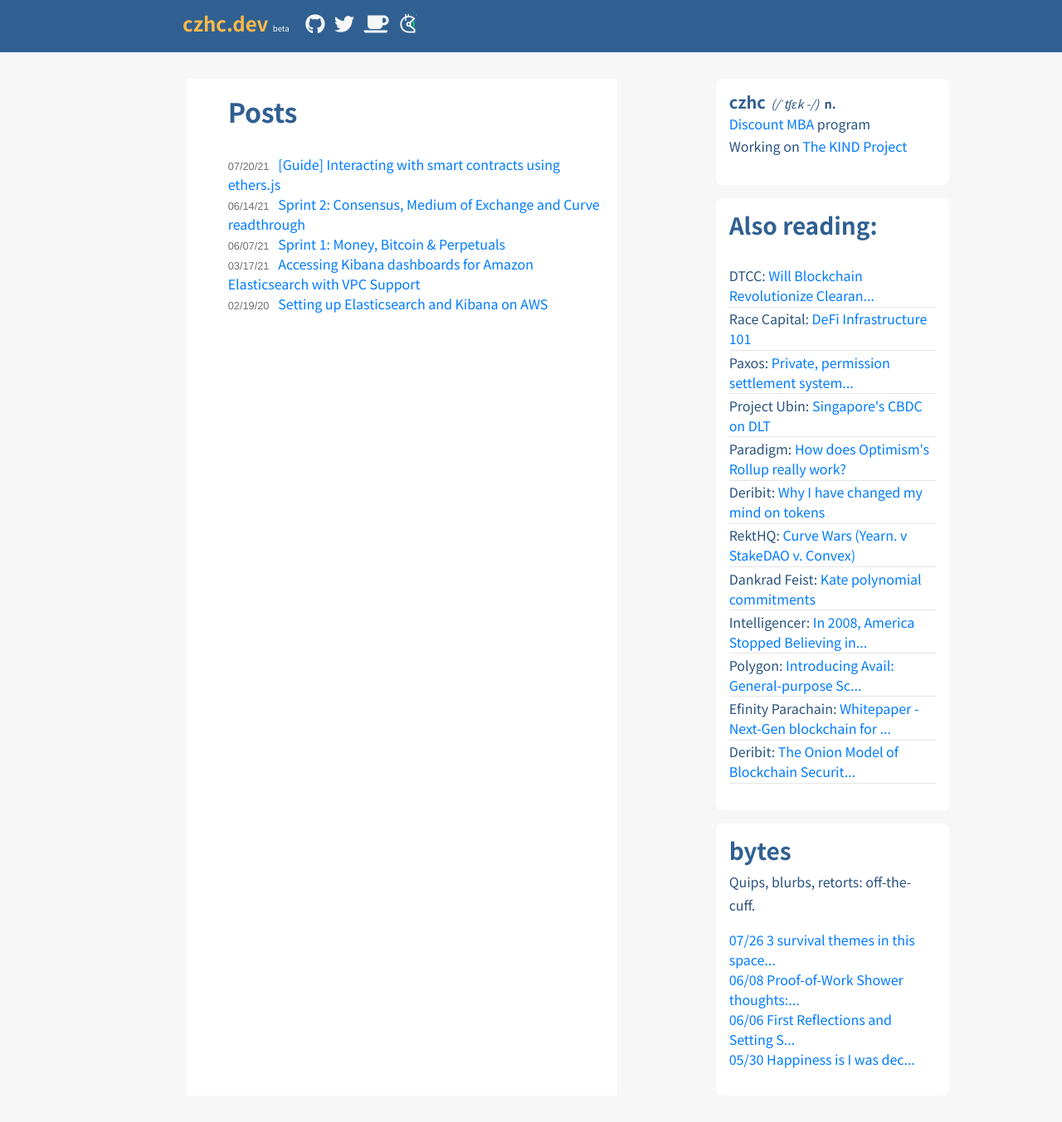
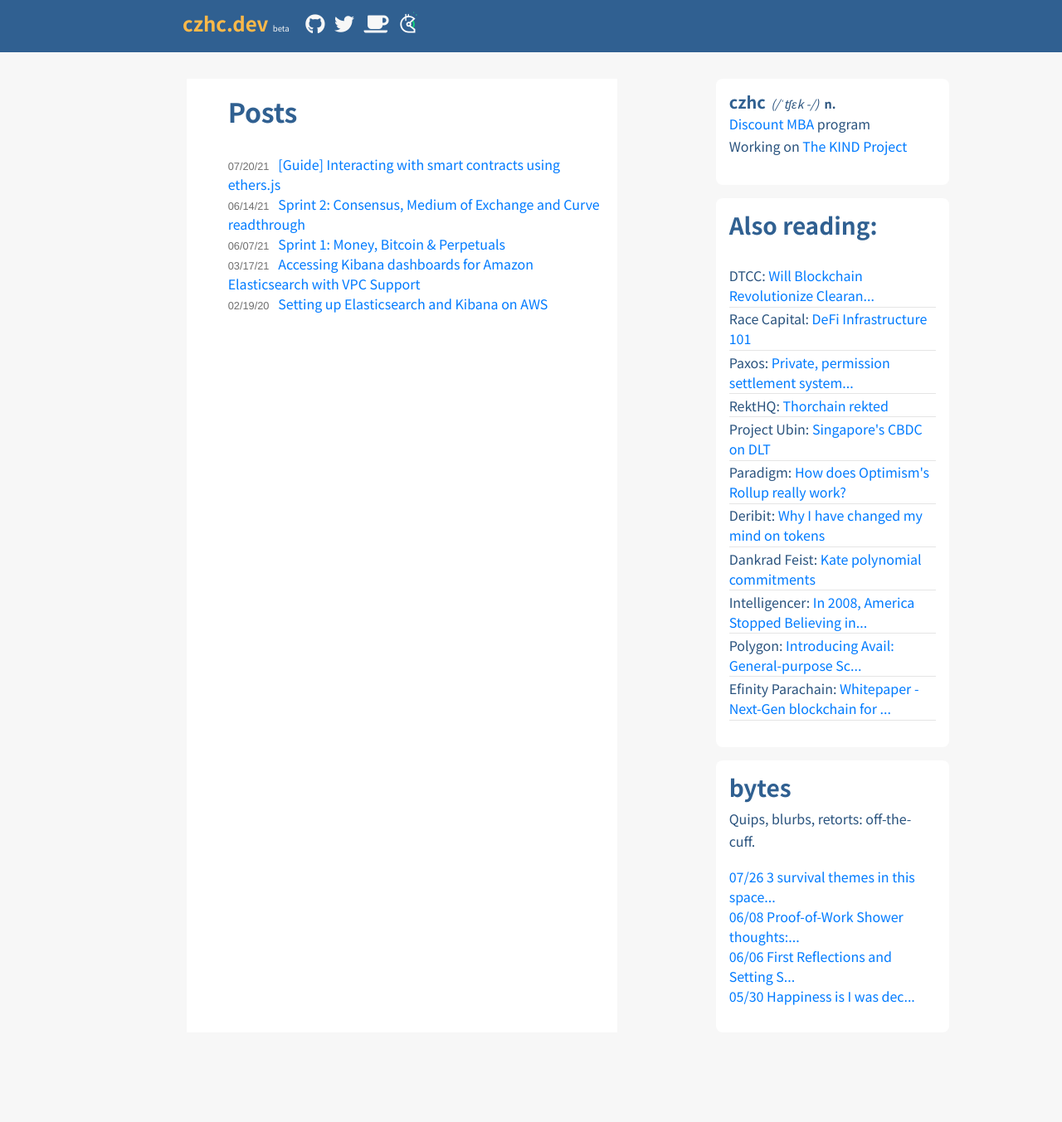
Before and after one commit to czhc/czhc.github.io, a Jekyll site: the page built from index.html, in a window 1280 px wide. Shown: the whole page at 83% size. Built offline with Jekyll 4.4.1, drawn with Linux system fonts in a browser that asks for light colours; nearby versions of some CDN libraries; after the commit the page ends 1277 px from its top, so only the background shows below that.

Commit message:
Update bookmarks.yml

```diff
--- a/_data/bookmarks.yml
+++ b/_data/bookmarks.yml
@@ -7,6 +7,9 @@
 - url: "https://account.paxos.com/whitepaper.pdf"
   src: Paxos
   title: Private, permission settlement system with 24/7 DvP finality
+- url: "https://www.rekt.news/thorchain-rekt2/"
+  src: RektHQ
+  title: Thorchain rekted
 - url: "https://www.mas.gov.sg/schemes-and-initiatives/Project-Ubin"
   src: Project Ubin
   title: "Singapore's CBDC on DLT"
@@ -16,9 +19,6 @@
 - url: "https://insights.deribit.com/market-research/why-i-have-changed-my-mind-on-tokens/"
   src: Deribit
   title: Why I have changed my mind on tokens
-- url: "https://www.rekt.news/curve-wars/"
-  src: RektHQ
-  title: Curve Wars (Yearn. v StakeDAO v. Convex)
 - url: "https://dankradfeist.de/ethereum/2020/06/16/kate-polynomial-commitments.html"
   src: Dankrad Feist
   title: Kate polynomial commitments
@@ -31,6 +31,3 @@
 - url: "https://efinity.io/whitepaper/efinity-parachain"
   src: Efinity Parachain
   title: Whitepaper - Next-Gen blockchain for NFTs
-- url: "https://insights.deribit.com/market-research/the-onion-model-of-blockchain-security-part-1/"
-  src: Deribit
-  title: The Onion Model of Blockchain Security pt. 1
```
